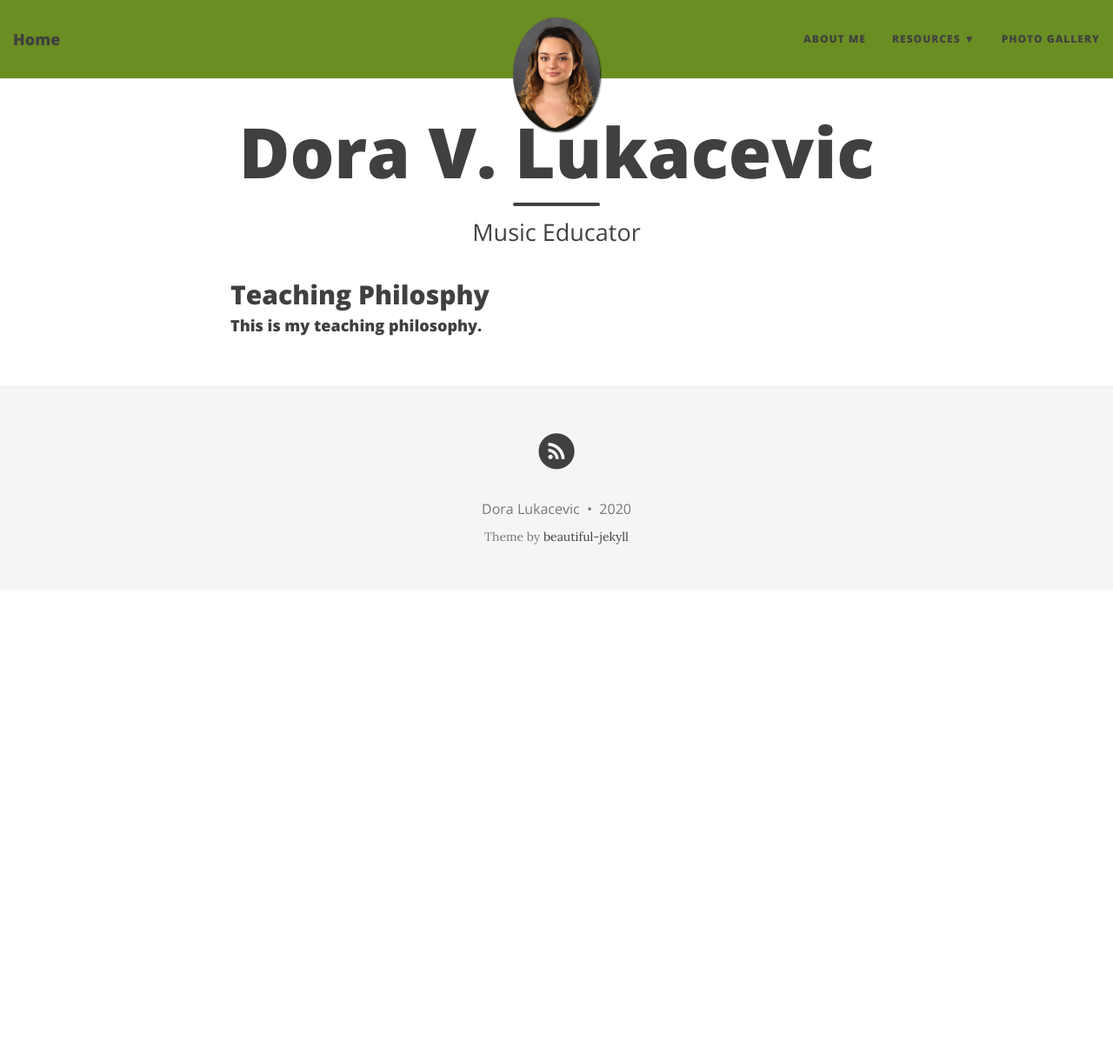
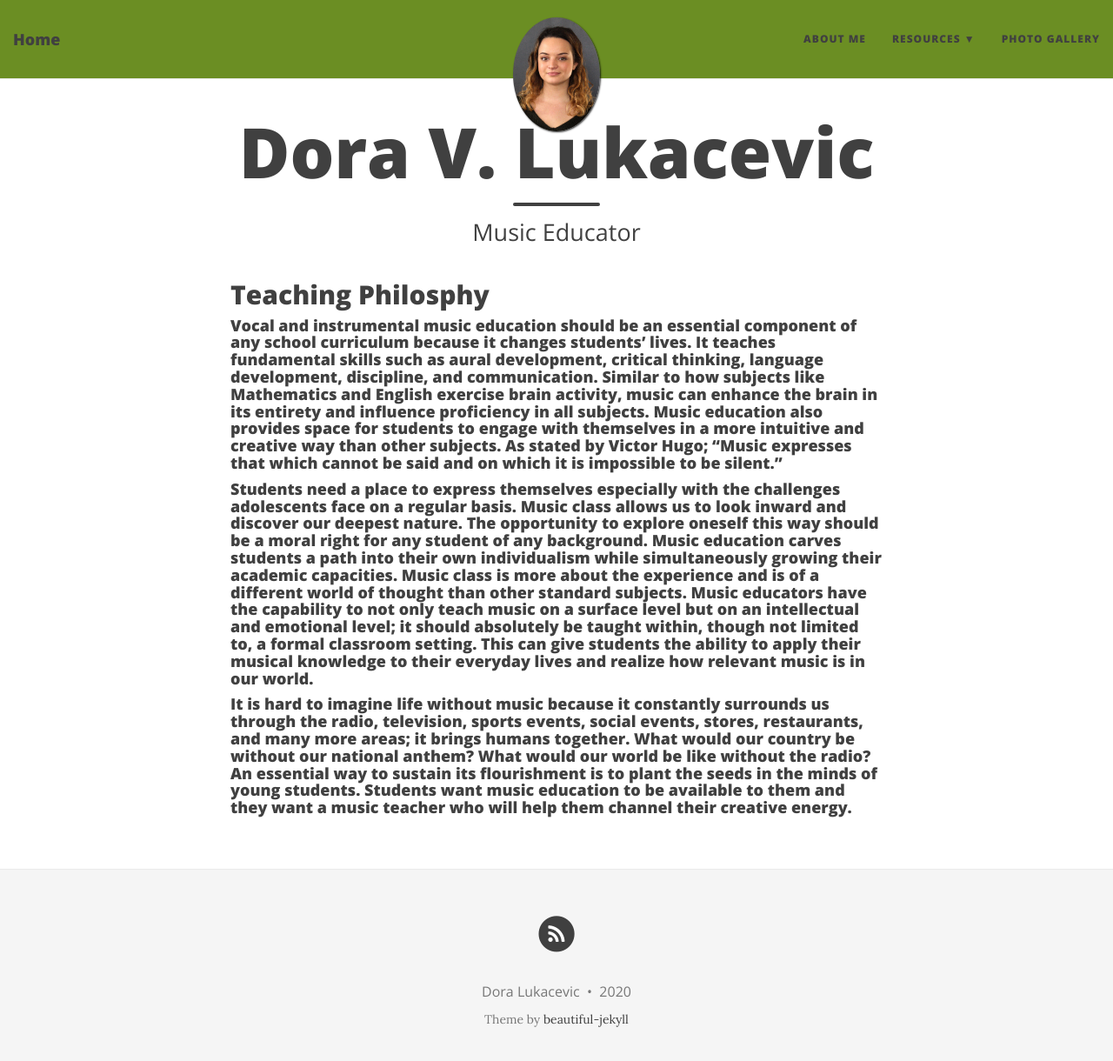
Before and after one commit to dlukacevic/dlukacevic.github.io, a Jekyll site: the page built from index.md, in a window 1280 px wide and 1233 px high. Shown: the top 1220 px of the window at 87% size. Built offline with Jekyll 4.4.1, drawn with Linux system fonts in a browser that asks for light colours; nearby versions of some CDN libraries; the list of posts is cut into pages by our own code.

Commit message:
Update index.md

```diff
--- a/index.md
+++ b/index.md
@@ -7,4 +7,6 @@ show-avatar: true
 
 ## Teaching Philosphy
 
-#### This is my teaching philosophy.
+#### Vocal and instrumental music education should be an essential component of any school curriculum because it changes students’ lives. It teaches fundamental skills such as aural development, critical thinking, language development, discipline, and communication. Similar to how subjects like Mathematics and English exercise brain activity, music can enhance the brain in its entirety and influence proficiency in all subjects. Music education also provides space for students to engage with themselves in a more intuitive and creative way than other subjects. As stated by Victor Hugo; "Music expresses that which cannot be said and on which it is impossible to be silent."
+#### Students need a place to express themselves especially with the challenges adolescents face on a regular basis. Music class allows us to look inward and discover our deepest nature. The opportunity to explore oneself this way should be a moral right for any student of any background. Music education carves students a path into their own individualism while simultaneously growing their academic capacities. Music class is more about the experience and is of a different world of thought than other standard subjects. Music educators have the capability to not only teach music on a surface level but on an intellectual and emotional level; it should absolutely be taught within, though not limited to, a formal classroom setting. This can give students the ability to apply their musical knowledge to their everyday lives and realize how relevant music is in our world.
+#### It is hard to imagine life without music because it constantly surrounds us through the radio, television, sports events, social events, stores, restaurants, and many more areas; it brings humans together. What would our country be without our national anthem? What would our world be like without the radio? An essential way to sustain its flourishment is to plant the seeds in the minds of young students. Students want music education to be available to them and they want a music teacher who will help them channel their creative energy.
```
